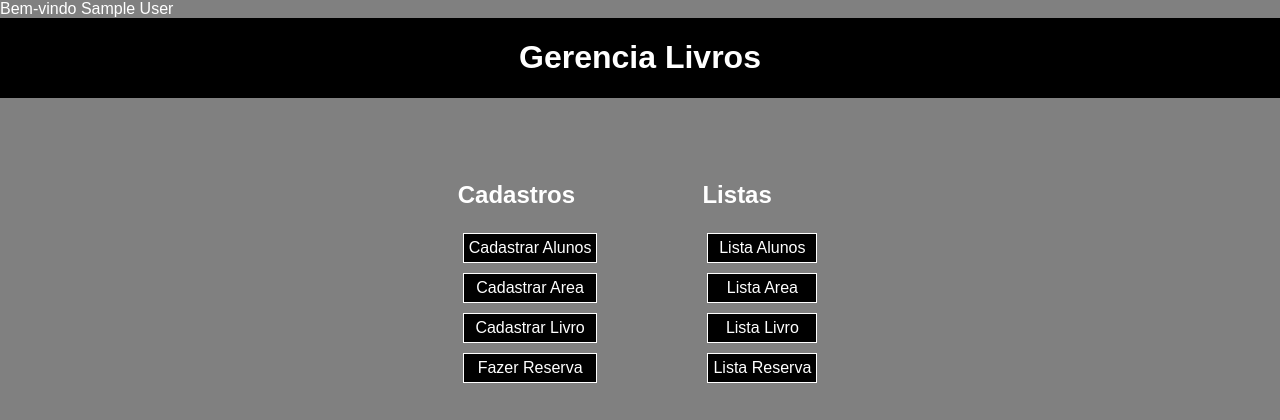
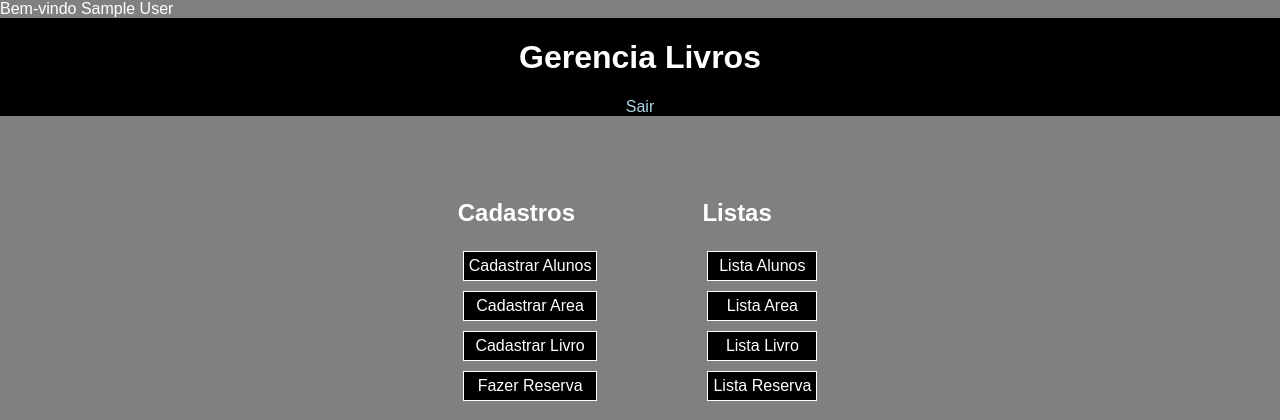
Before and after one commit to VellarIFSUL/GerenciaLivro, a PHP site: page /main.php in a window 1280 px wide. Shown: the top 420 px of the page. Run offline with PHP 8.4, Linux system fonts and the light colour scheme; the visitor is signed in with stand-in values (Sample User, id 1).

Commit message:
Update main.php

```diff
--- a/Web/main.php
+++ b/Web/main.php
@@ -16,6 +16,7 @@
 	<body>
 		<header>
 			<h1>Gerencia Livros</h1>
+			<a href="index.php">Sair</a>
 		</header>
 		<div id="content">
 			<div id="menu">
```
